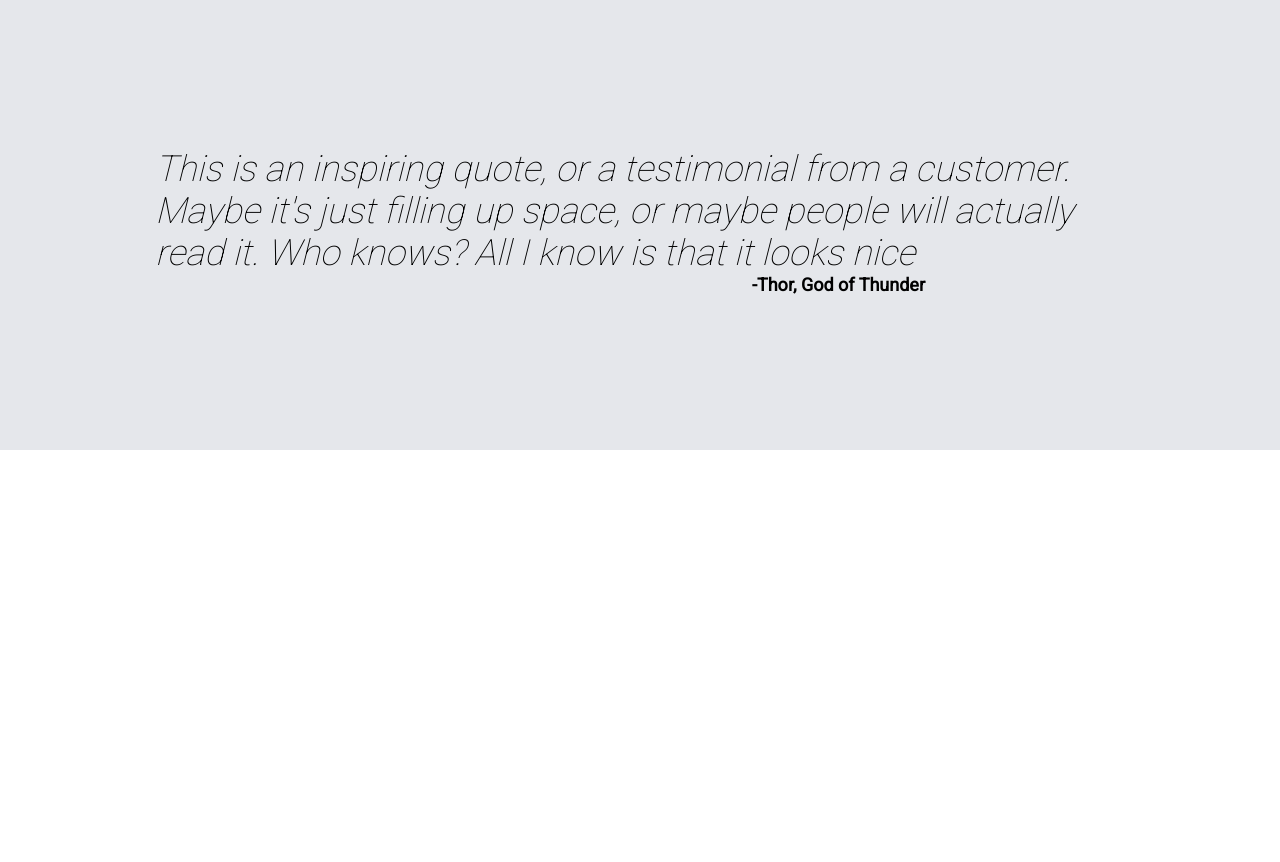
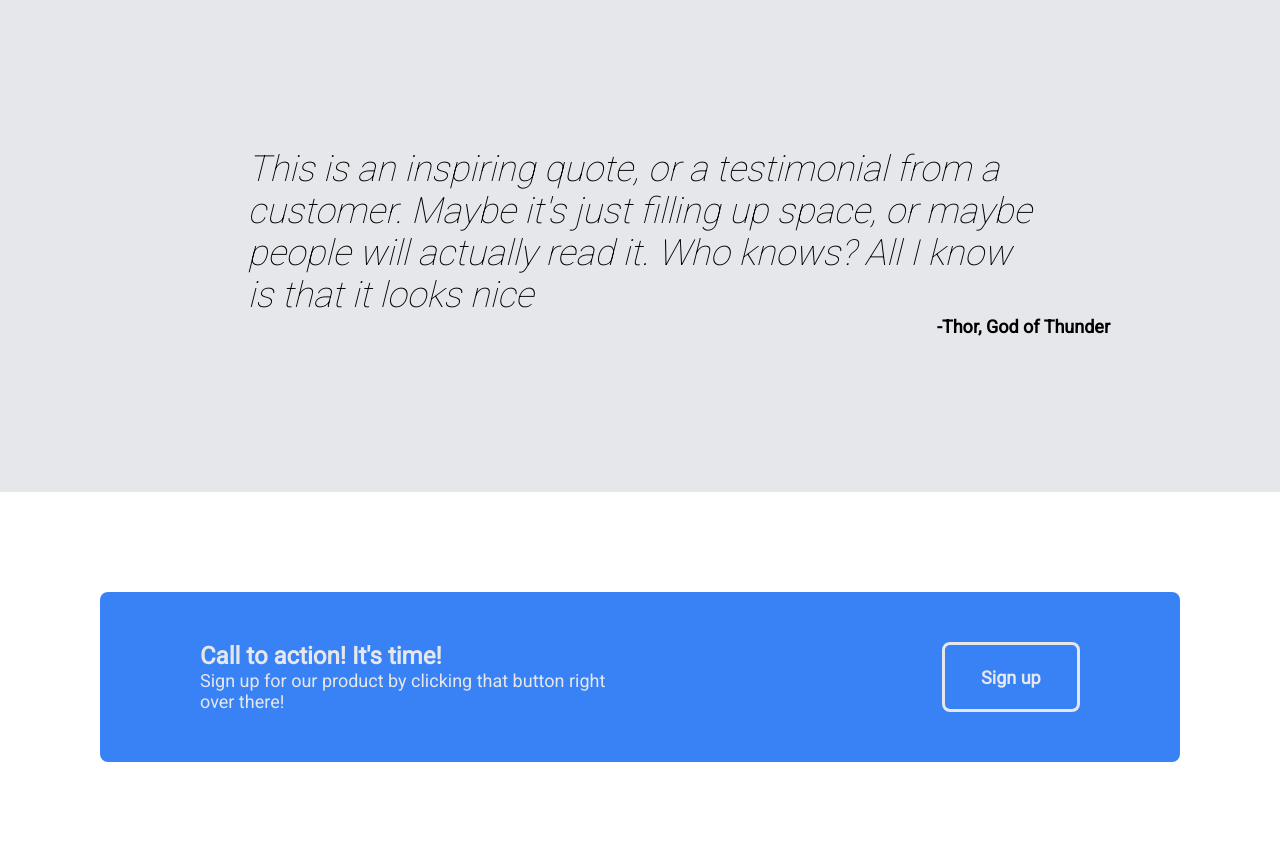
Before and after one commit to farhank-0/landing-page, a plain HTML site: page index.html in a window 1280 px wide. Shown: the part 847-1709 px from the top of the page. Before the commit the page ends 1297 px from the top, so only its background shows below. Drawn offline with Linux system fonts and the light colour scheme.

Commit message:
Adjusted quotes and created call to action section.
Adjusted quotes text width to look sleeker on browser. Created a call to
action section with sign up button and adjusted background.

Commit: [4]

```diff
--- a/index.html
+++ b/index.html
@@ -52,5 +52,15 @@
             <div class="auth">-Thor, God of Thunder</div>
         </div>
 
+        <div class="space">
+            <div class="bluecont">
+            <div>
+                <div class="bluetext">Call to action! It's time!</div>
+                <div class="bluetextsm">Sign up for our product by clicking that button right over there!</div>
+            </div>
+            <button>Sign up</button>
+            </div>
+        </div>
+
     </body>
 </html>
--- a/style.css
+++ b/style.css
@@ -62,7 +62,7 @@ a {
     color: #E5E7EB;
 }
 
-button {
+.top button {
     border-radius: 8px;
     background-color: #3882F6;
     width: 125px;
@@ -124,11 +124,51 @@ button {
 .quote {
     font-size: 36px;
     font-weight: 100;
+    width: 785px;
 }
 
 .auth {
-    margin-left: auto;
-    padding-right: 200px;
+    align-self: flex-end;
+    padding-right: 15px;
     font-size: 18px;
     font-weight: bold;
 }
+
+.space {
+    display: flex;
+    justify-content: center;
+    padding: 100px;
+}
+
+.bluecont {
+    background-color: #3882F6;
+    border-radius: 8px;
+    padding: 50px 100px;
+    display: flex;
+    gap: 300px;
+}
+
+.space button {
+    background-color: #3882F6;
+    width: 150px;
+    padding: 0 16px;
+    font-size: 18px;
+    font-family: Roboto;
+    font-weight: bold;
+    color: #E5E7EB;
+    border: solid #E5E7EB;
+    border-radius: 8px;
+}
+
+.bluetext {
+    font-family: Roboto;
+    font-size: 24px;
+    font-weight: bold;
+    color:#E5E7EB;
+}
+
+.bluetextsm {
+    font-family: Roboto;
+    font-size: 18px;
+    color:#E5E7EB;
+}
```
